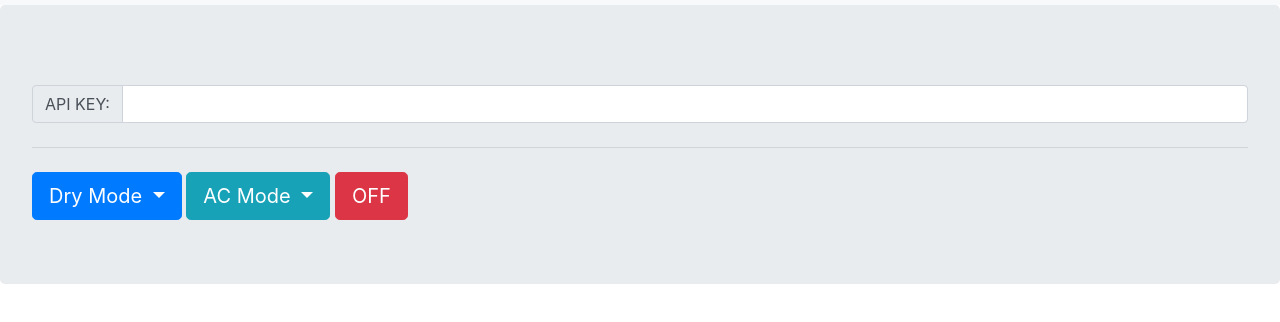
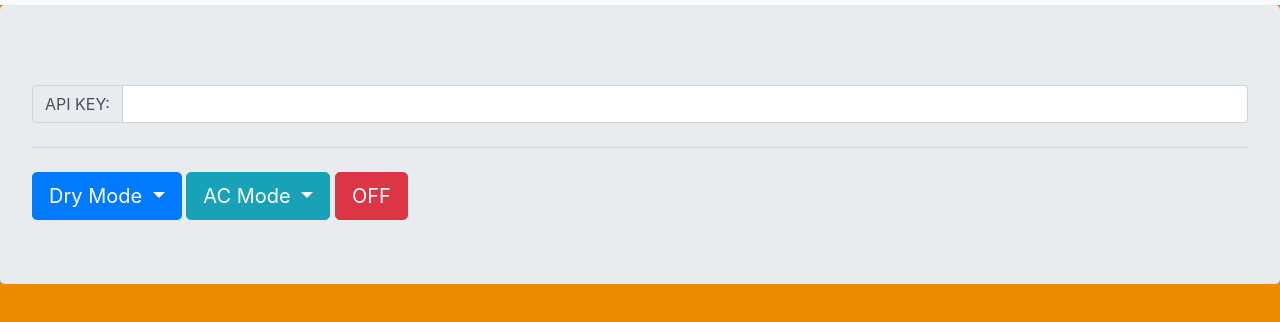
Before and after one commit to balena-io-experimental/balena-ir-remote, a website: page ir/app/public/index.html in a window 1280 px wide. Shown: the part 138-460 px from the top of the page. Drawn offline with nearby package versions, Linux system fonts and the light colour scheme; no server answers.

Commit message:
make background color match the balena logo pt2

```diff
--- a/ir/app/public/css/main.css
+++ b/ir/app/public/css/main.css
@@ -1,5 +1,5 @@
-body {
-  background-color: #EC8B00;
+body, .navbar {
+  background-color: #EC8B00 !important;
 }
 .alert {
   display:none;
--- a/ir/app/public/index.html
+++ b/ir/app/public/index.html
@@ -27,7 +27,7 @@
 </head>
 
 <body>
-  <nav class="navbar sticky-top navbar-light bg-light">
+  <nav class="navbar sticky-top navbar-light bg-light" style="background-color: #EC8B00;">
     <a class="navbar-brand" href="#">
       <h1 class="display-4">BalenaIR</h1>
       <div class="input-group mb-1">
```
